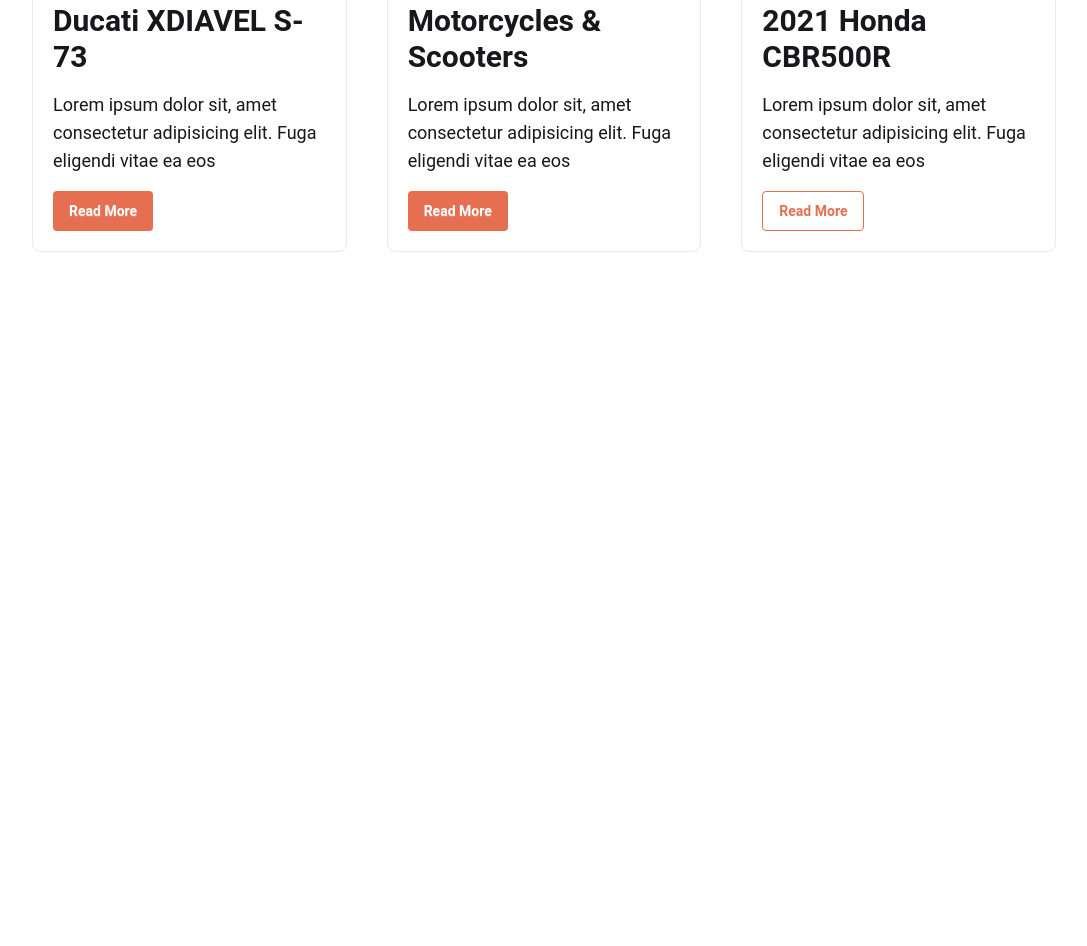
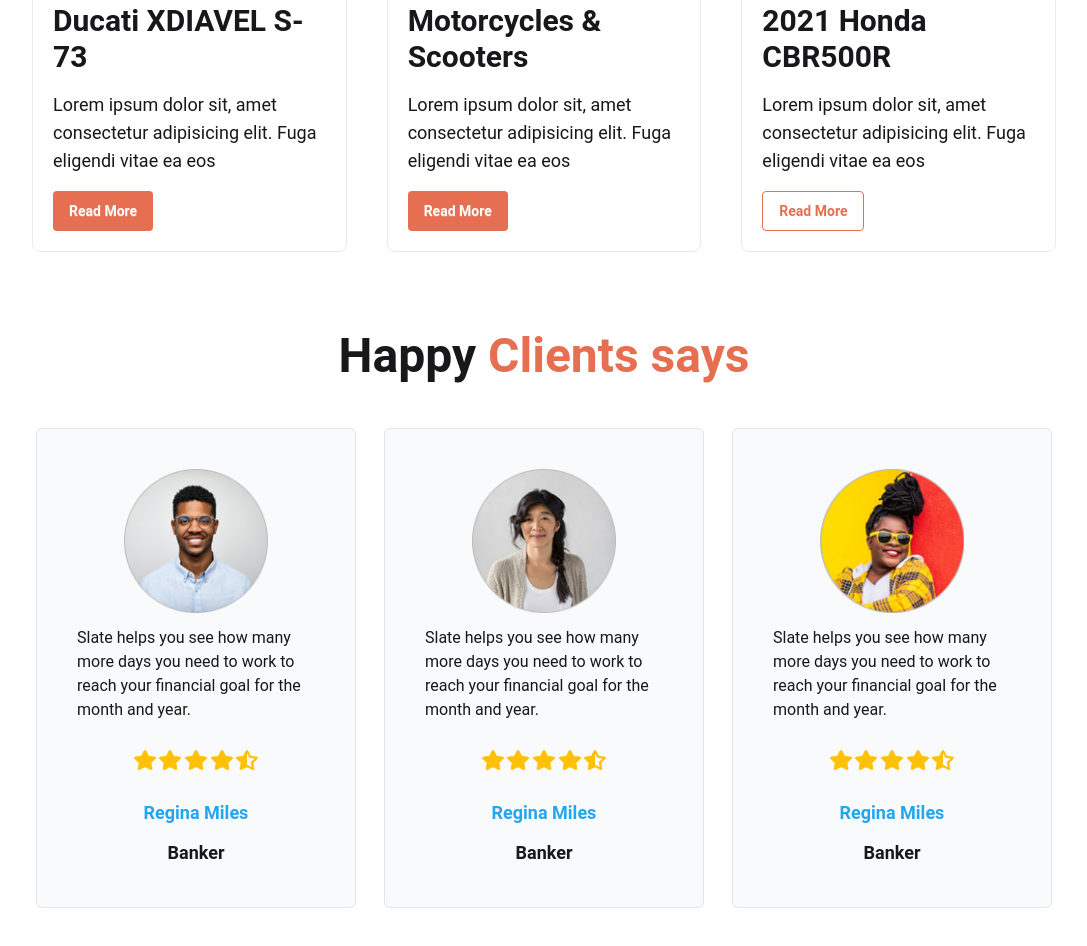
Before and after one commit to thesi47/biker-zone, a plain HTML site: page index.html in a window 1280 px wide. Shown: the part 1777-2723 px from the top of the page, without its empty margins (96-1183 px from the left). Before the commit the page ends 2109 px from the top, so only its background shows below. Drawn offline with nearby package versions, Linux system fonts and the light colour scheme.

Commit message:
client section added

```diff
--- a/index.html
+++ b/index.html
@@ -37,9 +37,11 @@
                     sint.
                     Velit officia consequat
                     duis enim velit mollit. Exercitation veniam consequat sunt nostrud amet.</p>
-                <button class="btn bg-[#E76F51] hover:bg-[#C95A3F] text-white border-0 shadow-none w-fit">Purchase</button>
+                <button
+                    class="btn bg-[#E76F51] hover:bg-[#C95A3F] text-white border-0 shadow-none w-fit">Purchase</button>
             </div>
-            <div class="img-container hover:scale-110 transition delay-75"><img src="images/others/honda-cbr-300r-2-removebg-preview 1.png" alt=""></div>
+            <div class="img-container hover:scale-110 transition delay-75 duration-700 ease-in-out"><img
+                    src="images/others/honda-cbr-300r-2-removebg-preview 1.png" alt=""></div>
         </div>
     </section>
 
@@ -51,9 +53,11 @@
                 <div class="w-16 h-px bg-[#E76F51]    mx-auto"></div>
             </div>
             <div class="img-container flex justify-around">
-                <img class="filter grayscale hover:grayscale-0 scale-75 hover:scale-100 transition delay-75" src="images/others/feature-bike.png" alt="">
-                <img class="" src="images/others/feature-bike.png" alt="">
-                <img class="filter grayscale scale-75 hover:grayscale-0 hover:scale-100 transition delay-75" src="images/others/feature-bike.png" alt="">
+                <img class="filter grayscale hover:grayscale-0 scale-75 hover:scale-100 transition duration-700 ease-in-out delay-75"
+                    src="images/others/feature-bike.png" alt="">
+                <img class="  " src="images/others/feature-bike.png" alt="">
+                <img class="filter grayscale scale-75 hover:grayscale-0 hover:scale-100 transition duration-700 ease-in-out delay-75"
+                    src="images/others/feature-bike.png" alt="">
             </div>
         </div>
         <div class="news flex flex-col items-center mt-40 mb-20">
@@ -62,25 +66,75 @@
                 <div class="card border border-[#a8a8a83e] p-5 flex flex-col gap-4 w-1/3">
                     <img src="images/others/latest1.png" alt="">
                     <h1 class="text-3xl font-semibold">Ducati XDIAVEL S-73</h1>
-                    <p class="text-lg text-[#6C6C6 C]">Lorem ipsum dolor sit, amet consectetur adipisicing elit. Fuga eligendi vitae ea eos </p>
-                    <button class="btn bg-[#E76F51] hover:bg-[#C95A3F] text-white border-0 shadow-none w-fit">Read More</button>
+                    <p class="text-lg text-[#6C6C6 C]">Lorem ipsum dolor sit, amet consectetur adipisicing elit. Fuga
+                        eligendi vitae ea eos </p>
+                    <button class="btn bg-[#E76F51] hover:bg-[#C95A3F] text-white border-0 shadow-none w-fit">Read
+                        More</button>
                 </div>
                 <div class="card border border-[#a8a8a83e] p-5 flex flex-col gap-4 w-1/3">
                     <img src="images/others/latest2.png" alt="">
                     <h1 class="text-3xl font-semibold">Motorcycles & Scooters</h1>
-                    <p class="text-lg text-[#6C6C6 C]">Lorem ipsum dolor sit, amet consectetur adipisicing elit. Fuga eligendi vitae ea eos</p>
-                    <button class="btn bg-[#E76F51] hover:bg-[#C95A3F] text-white border-0 shadow-none w-fit">Read More</button>
+                    <p class="text-lg text-[#6C6C6 C]">Lorem ipsum dolor sit, amet consectetur adipisicing elit. Fuga
+                        eligendi vitae ea eos</p>
+                    <button class="btn bg-[#E76F51] hover:bg-[#C95A3F] text-white border-0 shadow-none w-fit">Read
+                        More</button>
                 </div>
                 <div class="card border border-[#a8a8a83e] p-5 flex flex-col gap-4 w-1/3">
                     <img src="images/others/latest3.png" alt="">
                     <h1 class="text-3xl font-semibold">2021 Honda CBR500R</h1>
-                    <p class="text-lg text-[#6C6C6 C]" >Lorem ipsum dolor sit, amet consectetur adipisicing elit. Fuga eligendi vitae ea eos</p>
-                    <button class="btn bg-white hover:bg-[#C95A3F] hover:text-white hover:border-white text-[#E76F51] border-[#E76F51] shadow-none w-fit">Read More</button>
+                    <p class="text-lg text-[#6C6C6 C]">Lorem ipsum dolor sit, amet consectetur adipisicing elit. Fuga
+                        eligendi vitae ea eos</p>
+                    <button
+                        class="btn bg-white hover:bg-[#C95A3F] hover:text-white hover:border-white text-[#E76F51] border-[#E76F51] shadow-none w-fit">Read
+                        More</button>
                 </div>
             </div>
         </div>
         <div class="clients">
+            <p class="text-center text-5xl font-semibold">Happy <span class="text-[#E76F51]">Clients says</span></p>
+            <div class="client-card-container flex justify-around mt-12 mb-20 w-[80vw] mx-auto gap-5 ">
+            <div class="client-card border border-[#a8a8a83e] p-10 w-80 h-[480px] bg-gray-50 flex flex-col items-center justify-between rounded-md">
+                <img class="w-36 h-36 mx-auto" src="images/others/user-1.png" alt="">
+                <p class="mx-auto">Slate helps you see how many more days you need to work to reach your financial goal for the month and year.</p>
+                <div class="star-container flex w-32 h-5 my-4 justify-around">
+                    <img class="w-6" src="images/icons/star-solid.png" alt="">
+                    <img class="w-6" src="images/icons/star-solid.png" alt="">
+                    <img class="w-6" src="images/icons/star-solid.png" alt="">
+                    <img class="w-6" src="images/icons/star-solid.png" alt="">
+                    <img class="w-6" src="images/icons/star-half-stroke-solid.png" alt="">
+                </div>
+                <p class="client-name text-[#23A6F0] font-semibold text-lg">Regina Miles</p>
+                <p class="client-position font-semibold text-lg">Banker</p>
+            </div>
+            <div class="client-card border border-[#a8a8a83e] p-10 w-80 h-[480px] bg-gray-50 flex flex-col items-center justify-between rounded-md">
+                <img class="w-36 h-36 mx-auto" src="images/others/user-2.png" alt="">
+                <p class="mx-auto">Slate helps you see how many more days you need to work to reach your financial goal for the month and year.</p>
+                <div class="star-container flex w-32 h-5 my-4 justify-around">
+                    <img class="w-6" src="images/icons/star-solid.png" alt="">
+                    <img class="w-6" src="images/icons/star-solid.png" alt="">
+                    <img class="w-6" src="images/icons/star-solid.png" alt="">
+                    <img class="w-6" src="images/icons/star-solid.png" alt="">
+                    <img class="w-6" src="images/icons/star-half-stroke-solid.png" alt="">
+                </div>
+                <p class="client-name text-[#23A6F0] font-semibold text-lg">Regina Miles</p>
+                <p class="client-position font-semibold text-lg">Banker</p>
+            </div>
+            <div class="client-card border border-[#a8a8a83e] p-10 w-80 h-[480px] bg-gray-50 flex flex-col items-center justify-between rounded-md">
+                <img class="w-36 h-36 mx-auto" src="images/others/user-3.png" alt="">
+                <p class="mx-auto">Slate helps you see how many more days you need to work to reach your financial goal for the month and year.</p>
+                <div class="star-container flex w-32 h-5 my-4 justify-around">
+                    <img class="w-6" src="images/icons/star-solid.png" alt="">
+                    <img class="w-6" src="images/icons/star-solid.png" alt="">
+                    <img class="w-6" src="images/icons/star-solid.png" alt="">
+                    <img class="w-6" src="images/icons/star-solid.png" alt="">
+                    <img class="w-6" src="images/icons/star-half-stroke-solid.png" alt="">
+                </div>
+                <p class="client-name text-[#23A6F0] font-semibold text-lg">Regina Miles</p>
+                <p class="client-position font-semibold text-lg">Banker</p>
+            </div>
 
+
+            </div>
         </div>
         <div class="faq"></div>
     </section>
```
Also changed, not shown: images/icons/star-half-stroke-solid.png (added), images/icons/star-regular.png (added), images/icons/star-solid.png (added), images/others/faq-section.png (added).
